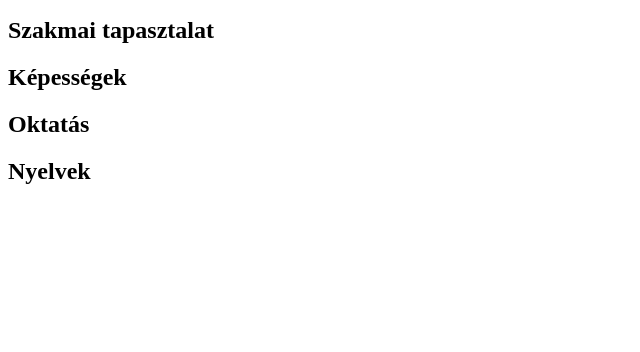
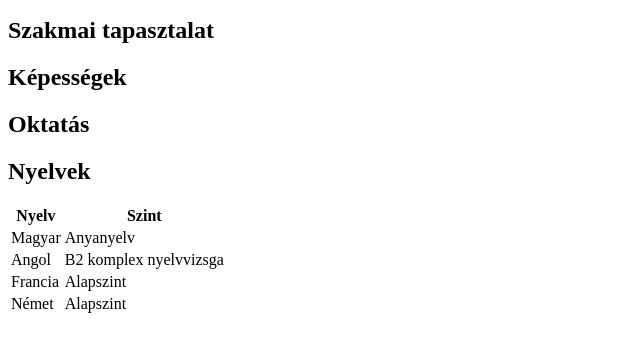
Before and after one commit to BulcsuFarmasi/cv, a plain HTML site: page index.html in a window 1280 px wide. Shown: the part 110-462 px from the top of the page, without its empty margins (0-640 px from the left). Drawn offline with Linux system fonts and the light colour scheme.

Commit message:
add languages

```diff
--- a/index.html
+++ b/index.html
@@ -22,6 +22,28 @@
     </section>
     <section class="languages">
         <h2>Nyelvek</h2>
+        <table>
+            <tr>
+                <th>Nyelv</th>
+                <th>Szint</th>
+            </tr>
+            <tr>
+                <td>Magyar</td>
+                <td>Anyanyelv</td>
+            </tr>
+            <tr>
+                <td>Angol</td>
+                <td>B2 komplex nyelvvizsga</td>
+            </tr>
+            <tr>
+                <td>Francia</td>
+                <td>Alapszint</td>
+            </tr>
+            <tr>
+                <td>Német</td>
+                <td>Alapszint</td>
+            </tr>
+        </table>
     </section>
 </body>
 </html>
```
